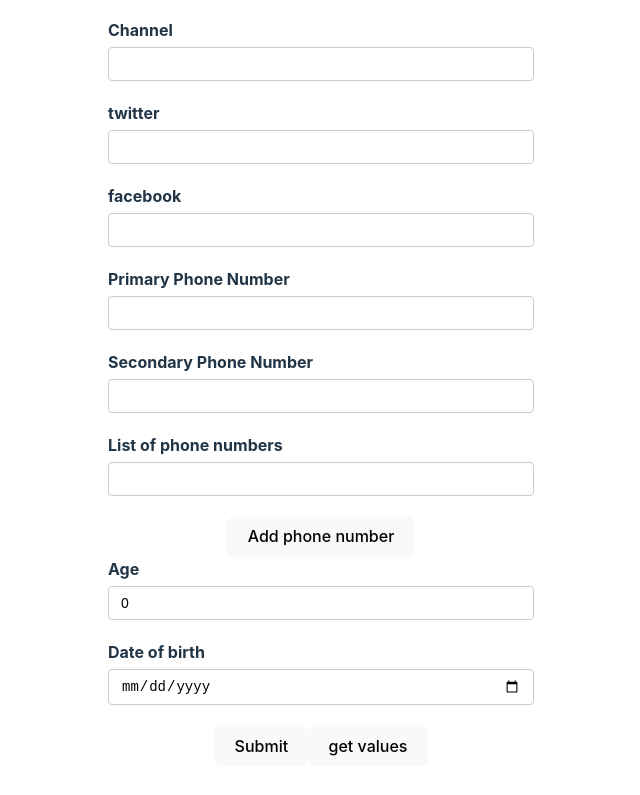
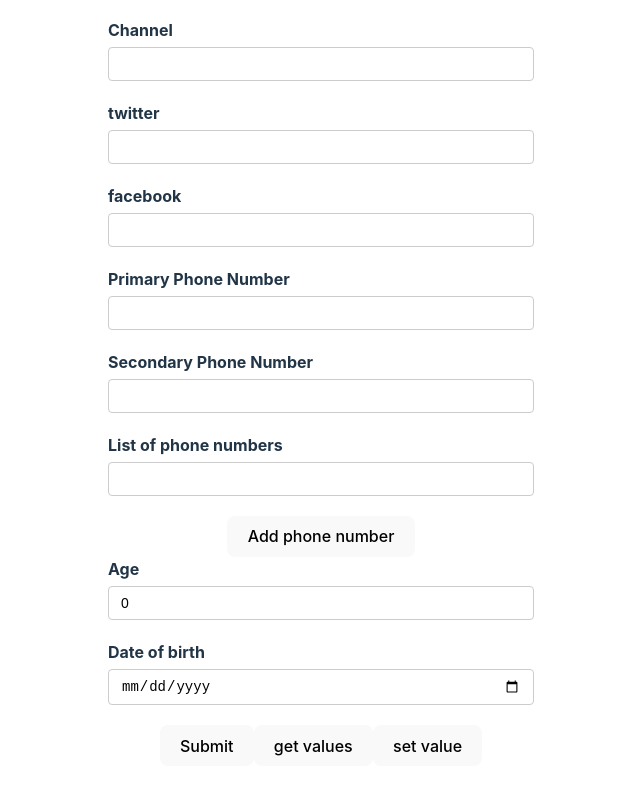
Before and after one commit to lapinRagnar/react-hook-form-typescript-2023, a React (Vite) app: page / in a window 1280 px wide. Shown: the part 361-1156 px from the top of the page, without its empty margins (319-959 px from the left). Built offline with nearby package versions, Linux system fonts and the light colour scheme.

Commit message:
setvalue

```diff
--- a/src/components/YoutubeForm.tsx
+++ b/src/components/YoutubeForm.tsx
@@ -40,7 +40,7 @@
     }
   })
 
-  const {register, control, handleSubmit, formState, watch, getValues} = form
+  const {register, control, handleSubmit, formState, watch, getValues, setValue} = form
 
   const {errors} = formState
 
@@ -65,6 +65,10 @@
 
   const handleGetValues = () => {
     console.log("valeurs obtenuees",getValues(["username", "social"]))
+  }
+
+  const handleSetValue = () => {
+    setValue("username", "joker")
   }
 
 
@@ -266,6 +270,7 @@
         <button>Submit</button>
 
         <button type='button' onClick={handleGetValues}>get values</button>
+        <button type='button' onClick={handleSetValue}>set value</button>
 
       </form>
 
```
